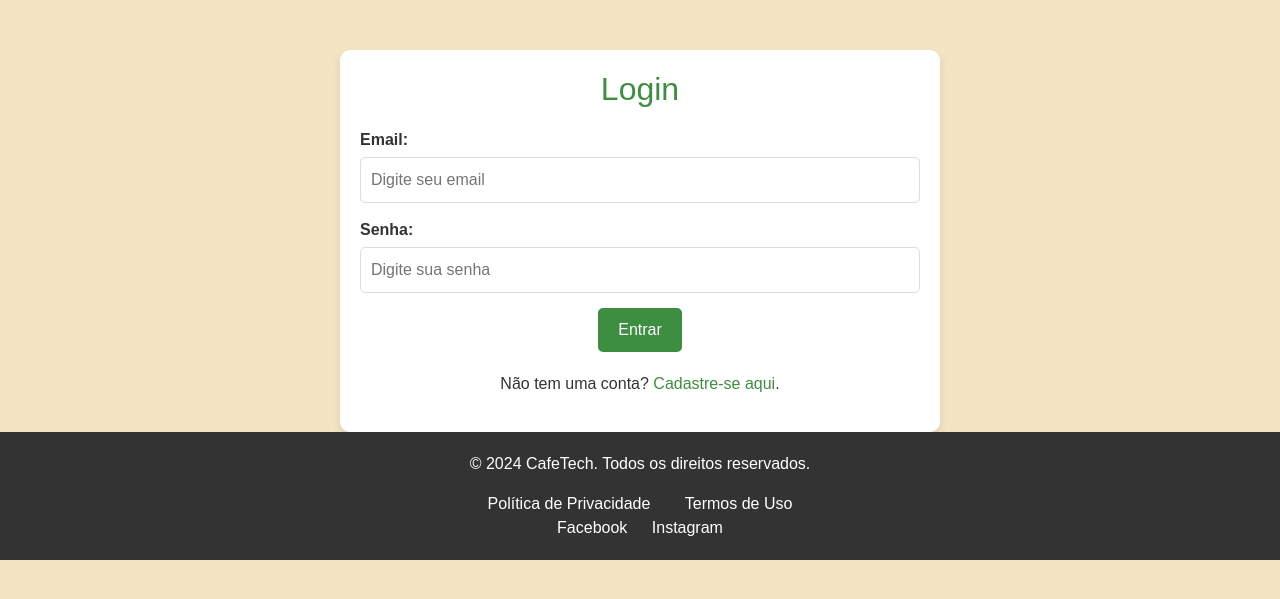
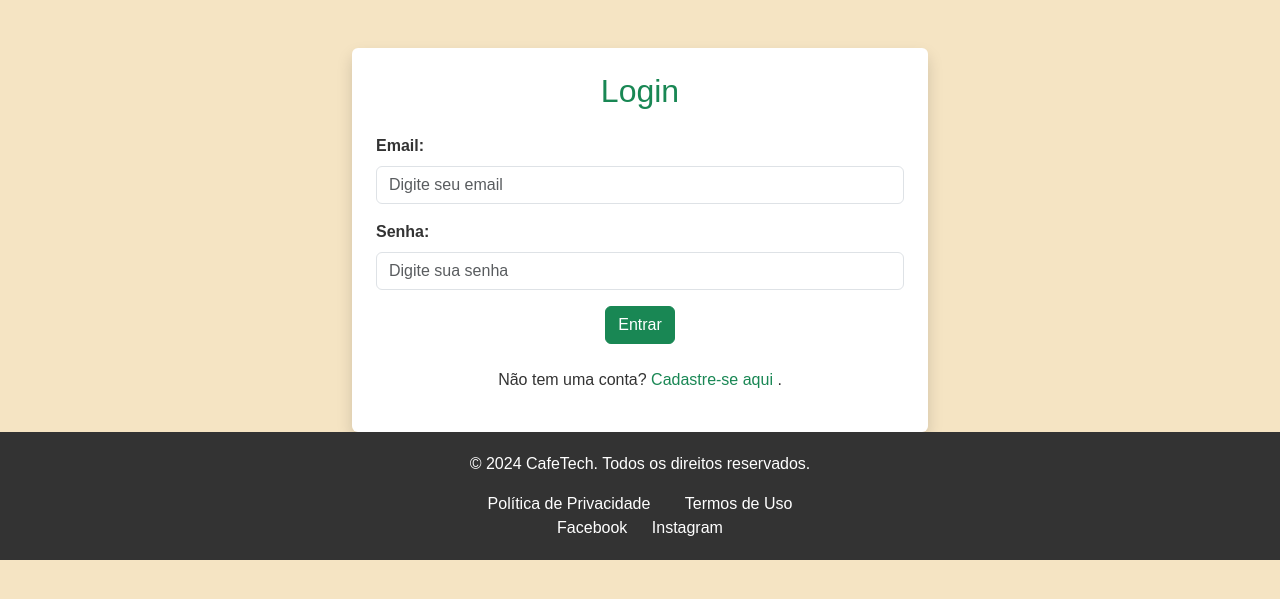
Before and after one commit to Brubzie/fatec-dsm-pi-4sem, a Django app: page /login/ in a window 1280 px wide. Shown: the part 56-655 px from the top of the page. Run offline with Django 5.2, Linux system fonts and the light colour scheme.

Commit message:
update do login
ainda faltam correções

```diff
--- a/CafeTech/core/templates/login.html
+++ b/CafeTech/core/templates/login.html
@@ -1,85 +1,58 @@
-<!-- Template base -->
 {% extends 'base.html' %}
 
-<!-- Título da página -->
-{% block page_title %} Login {% endblock page_title %}
+{% block page_title %}
+    Login
+{% endblock page_title %}
 
-<!-- Conteúdo da página -->
 {% block content %}
+    <div class="container mt-5" style="max-width: 600px;">
     <div
-  class="container"
-  style="
-    margin-top: 50px;
-    max-width: 600px;
-    background-color: #ffffff;
-    padding: 20px;
-    border-radius: 10px;
-    box-shadow: 0 4px 8px rgba(0, 0, 0, 0.1);
-  "
+        class="p-4 bg-white rounded shadow"
+        style="box-shadow: 0 4px 8px rgba(0, 0, 0, 0.1);"
     >
-  <h2 style="text-align: center; margin-bottom: 20px; color: #3e8e41">Login</h2>
+        <h2 class="text-center mb-4 text-success">Login</h2>
         <form action="{% url 'login' %}" method="post">
         {% csrf_token %}
-    <div style="margin-bottom: 15px">
-      <label for="email" style="font-weight: bold">Email:</label>
+        <div class="mb-3">
+            <label for="email" class="form-label fw-bold">Email:</label>
             <input
             type="email"
             id="email"
             name="email"
+            class="form-control"
             placeholder="Digite seu email"
-        style="
-          width: 100%;
-          padding: 10px;
-          border: 1px solid #ddd;
-          border-radius: 5px;
-          margin-top: 5px;
-        "
             required
             />
         </div>
-    <div style="margin-bottom: 15px">
-      <label for="password" style="font-weight: bold">Senha:</label>
+        <div class="mb-3">
+            <label for="password" class="form-label fw-bold">Senha:</label>
             <input
             type="password"
             id="password"
             name="password"
+            class="form-control"
             placeholder="Digite sua senha"
-        style="
-          width: 100%;
-          padding: 10px;
-          border: 1px solid #ddd;
-          border-radius: 5px;
-          margin-top: 5px;
-        "
             required
             />
         </div>
-    <div style="text-align: center">
+        <div class="text-center">
             <button
             type="submit"
-        style="
-          padding: 10px 20px;
-          background-color: #3e8e41;
-          color: white;
-          border: none;
-          border-radius: 5px;
-          cursor: pointer;
-          font-size: 1rem;
-        "
+            class="btn btn-success"
+            style="font-size: 1rem;"
             >
             Entrar
             </button>
         </div>
         </form>
-  <div style="text-align: center; margin-top: 20px">
+        <div class="text-center mt-4">
         <p>
             Não tem uma conta?
-      <a
-        href="{% url 'register' %}"
-        style="color: #3e8e41; text-decoration: none"
-        >Cadastre-se aqui</a
-      >.
+            <a href="{% url 'register' %}" class="text-success text-decoration-none">
+            Cadastre-se aqui
+            </a>.
         </p>
         </div>
     </div>
+    </div>
 {% endblock content %}
--- a/CafeTech/core/views.py
+++ b/CafeTech/core/views.py
@@ -2,7 +2,7 @@ from django.shortcuts import render, redirect
 from django.views import View
 from django.contrib.auth import logout, login, authenticate
 from django.http import HttpResponseRedirect
-from django.urls import reverse, reverse_lazy
+from django.urls import reverse
 from django.contrib.auth.mixins import LoginRequiredMixin
 from django.contrib.auth.decorators import login_required
 from django.utils.decorators import method_decorator
@@ -10,7 +10,9 @@ from django.contrib import messages
 from datetime import datetime
 from django.views.generic.edit import FormView
 from .forms import LoginForm, RegisterForm
+from .models import UserProfile
 from django.contrib.auth.models import User
+from django.urls import reverse_lazy
 
 
 class IndexView(View):
@@ -29,76 +31,70 @@ class IndexView(View):
         return render(request, self.template_name, context)
 
 
-class RegisterView(View):
-    """
-    View para registro de novos usuários.
-    Renderiza o formulário de registro e processa a submissão.
-    """
+class RegisterView(FormView):
+    template_name = "register.html"
+    form_class = RegisterForm
+    success_url = reverse_lazy("login")
 
-    template_name = "register.html"
+    def form_valid(self, form):
+        # Validações adicionais antes de salvar
+        if not self.is_email_unique(form.cleaned_data.get("email")):
+            form.add_error("email", "Este e-mail já está registrado.")
+            return self.form_invalid(form)
 
-    def get_context_data(self, **kwargs):
-        return kwargs
+        if not self.is_username_unique(form.cleaned_data.get("username")):
+            form.add_error("username", "Este nome de usuário já está registrado.")
+            return self.form_invalid(form)
 
-    def get(self, request):
-        form = RegisterForm()
-        context = self.get_context_data(form=form)
-        return render(request, self.template_name, context)
+        # Salvar o usuário se as validações passarem
+        form.save()
+        messages.success(self.request, "Cadastro realizado com sucesso! Faça login.")
+        return super().form_valid(form)
 
-    def post(self, request):
-        username = request.POST.get("username")
-        email = request.POST.get("email")
-        password = request.POST.get("password")
-        phone_number = request.POST.get("phone_number")
+    def form_invalid(self, form):
+        # Exibe mensagens de erro caso o formulário seja inválido
+        messages.error(self.request, "Por favor, corrija os erros no formulário.")
+        return super().form_invalid(form)
 
-        user = User.objects.filter(username=username).first()
+    def is_email_unique(self, email):
+        from django.contrib.auth.models import User
 
-        if user:
-            messages.error(request, "já existe um usuario com esse nome")
-            return render(request, "login.html")
-        else:
-            user = User.objects.create_user(
-                username=username,
-                email=email,
-                password=password,
-                phone_number=phone_number,
-            )
-            user.save()
-            messages.success(request, "Registro bem-sucedido! Faça login.")
-            return redirect("login")
+        return not User.objects.filter(email=email).exists()
+
+    def is_username_unique(self, username):
+        from django.contrib.auth.models import User
+
+        return not User.objects.filter(username=username).exists()
 
 
 class LoginView(FormView):
     """
     View para login de usuários.
-    Valida as credenciais e autentica o usuário no sistema.
+    Renderiza o formulário de login e processa a submissão.
     """
 
     template_name = "login.html"
-    form_class = LoginForm
-    success_url = reverse_lazy("homeClient")
 
-    def get_context_data(self, **kwargs):
-        context = super().get_context_data(**kwargs)
-        return context
+    def get(self, request):
+        form = LoginForm()
+        return render(request, self.template_name, {"form": form})
 
-    def form_valid(self, form):
-        username = form.cleaned_data.get("username")
-        password = form.cleaned_data.get("password")
-        user = authenticate(self.request, username=username, password=password)
+    def post(self, request):
+        form = LoginForm(request.POST)
+        if form.is_valid():
+            username = request.POST.get("username")
+            password = request.POST.get("password")
+            user = authenticate(username=username, password=password)
 
-        if user:
-            login(self.request, user)
-            messages.success(self.request, "Login realizado com sucesso!")
-            return redirect(self.get_success_url())
+            if user and user.is_active:
+                login(request, user)
+                return redirect("home")
+            else:
+                messages.error(request, "Credenciais inválidas.")
+                return render(request, self.template_name, {"form": form})
         else:
-            # Adiciona um erro geral sem referência a campos específicos
-            messages.error(self.request, "Credenciais inválidas")
-            return self.form_invalid(form)
-
-    def form_invalid(self, form):
-        # O Django já lida com a renderização dos erros automaticamente
-        return render(self.request, self.template_name, {"form": form})
+            messages.error(request, "Erro no formulário. Verifique os dados.")
+            return render(request, self.template_name, {"form": form})
 
 
 @method_decorator(login_required(login_url="/login/"), name="dispatch")
```
Lines whose indentation alone changed are shown as unchanged.
